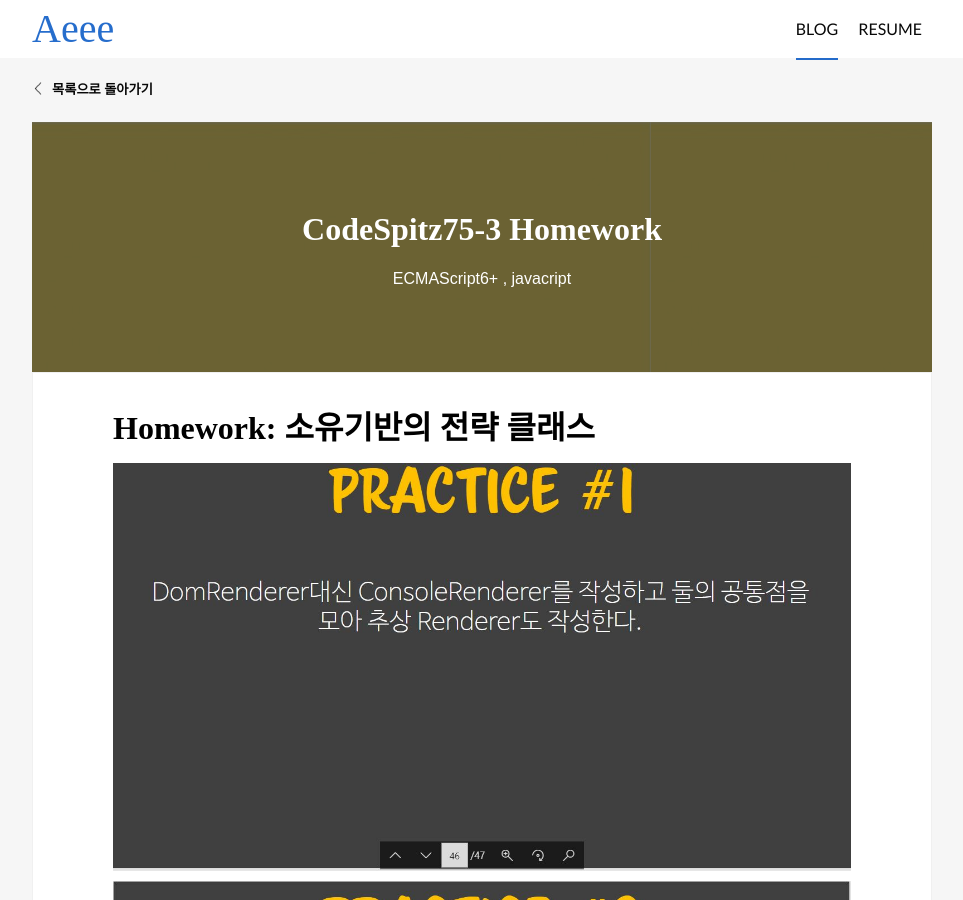
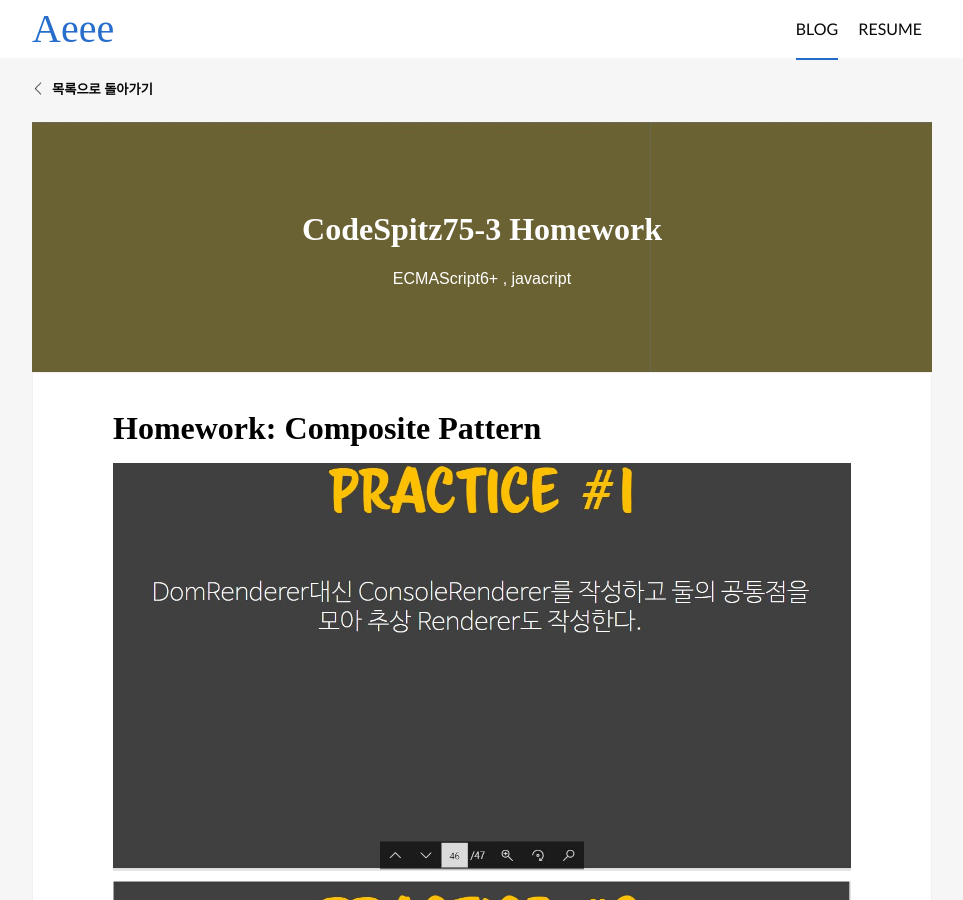
Before and after one commit to Aeee90/Aeee90.github.io, a Jekyll site: the page built from _posts/CodeSpiritz/2018-03-22-homework.md, in a window 1280 px wide and 900 px high. Shown: the whole window, without its empty margins (158-1121 px from the left). Built offline with Jekyll 4.4.1, drawn with Linux system fonts in a browser that asks for light colours; nearby versions of some CDN libraries; some web fonts are replaced.

Commit message:
fix bug'

```diff
--- a/_posts/CodeSpiritz/2018-03-22-homework.md
+++ b/_posts/CodeSpiritz/2018-03-22-homework.md
@@ -8,7 +8,7 @@ tags: ECMAScript6+ javacript
 image: /assets/images/js.jpg
 ---
 
-# Homework: 소유기반의 전략 클래스
+# Homework: Composite Pattern
 
 <img style="width:100%" src="/assets/images/codespitz/0322_homework1.JPG">
 <img style="width:100%" src="/assets/images/codespitz/0322_homework2.JPG">
```
